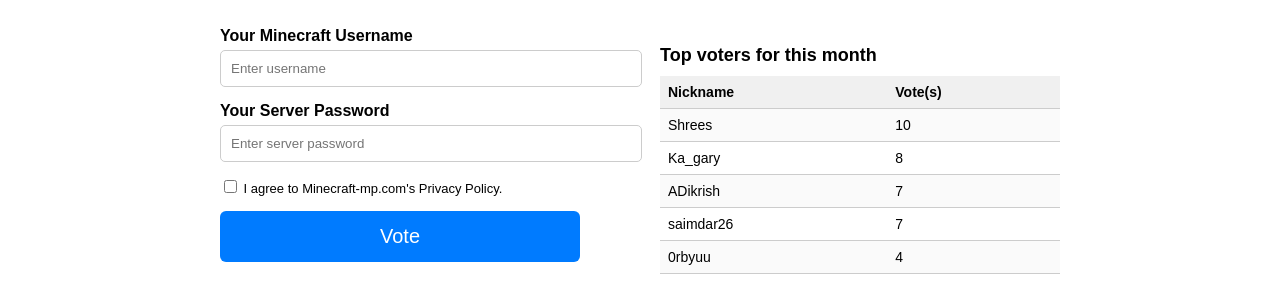
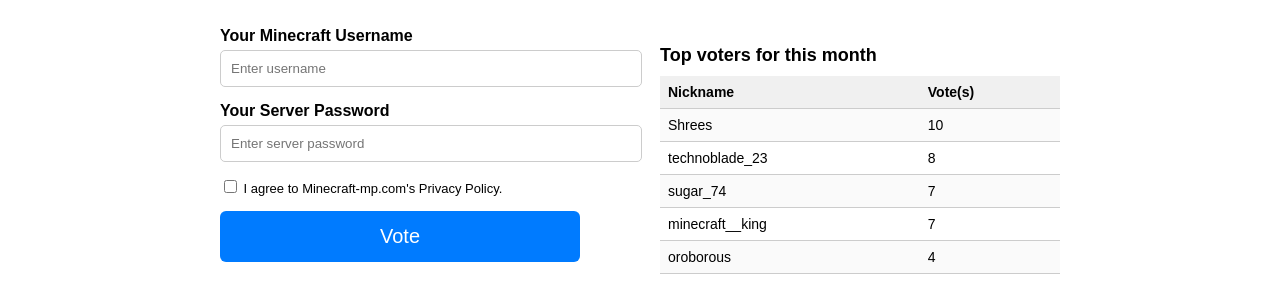
Before and after one commit to sanjal34/Gamertee.vote.net, a website: page public/index.html in a window 1280 px wide. Shown: the part 184-488 px from the top of the page. Drawn offline with Linux system fonts and the light colour scheme.

Commit message:
Frontend update

```diff
--- a/public/index.html
+++ b/public/index.html
@@ -207,10 +207,10 @@
       <table>
         <tr><th>Nickname</th><th>Vote(s)</th></tr>
         <tr><td>Shrees</td><td>10</td></tr>
-        <tr><td>Ka_gary</td><td>8</td></tr>
-        <tr><td>ADikrish</td><td>7</td></tr>
-        <tr><td>saimdar26</td><td>7</td></tr>
-        <tr><td>0rbyuu</td><td>4</td></tr>
+        <tr><td>technoblade_23</td><td>8</td></tr>
+        <tr><td>sugar_74</td><td>7</td></tr>
+        <tr><td>minecraft__king</td><td>7</td></tr>
+        <tr><td>oroborous</td><td>4</td></tr>
       </table>
     </div>
   </div>
```
